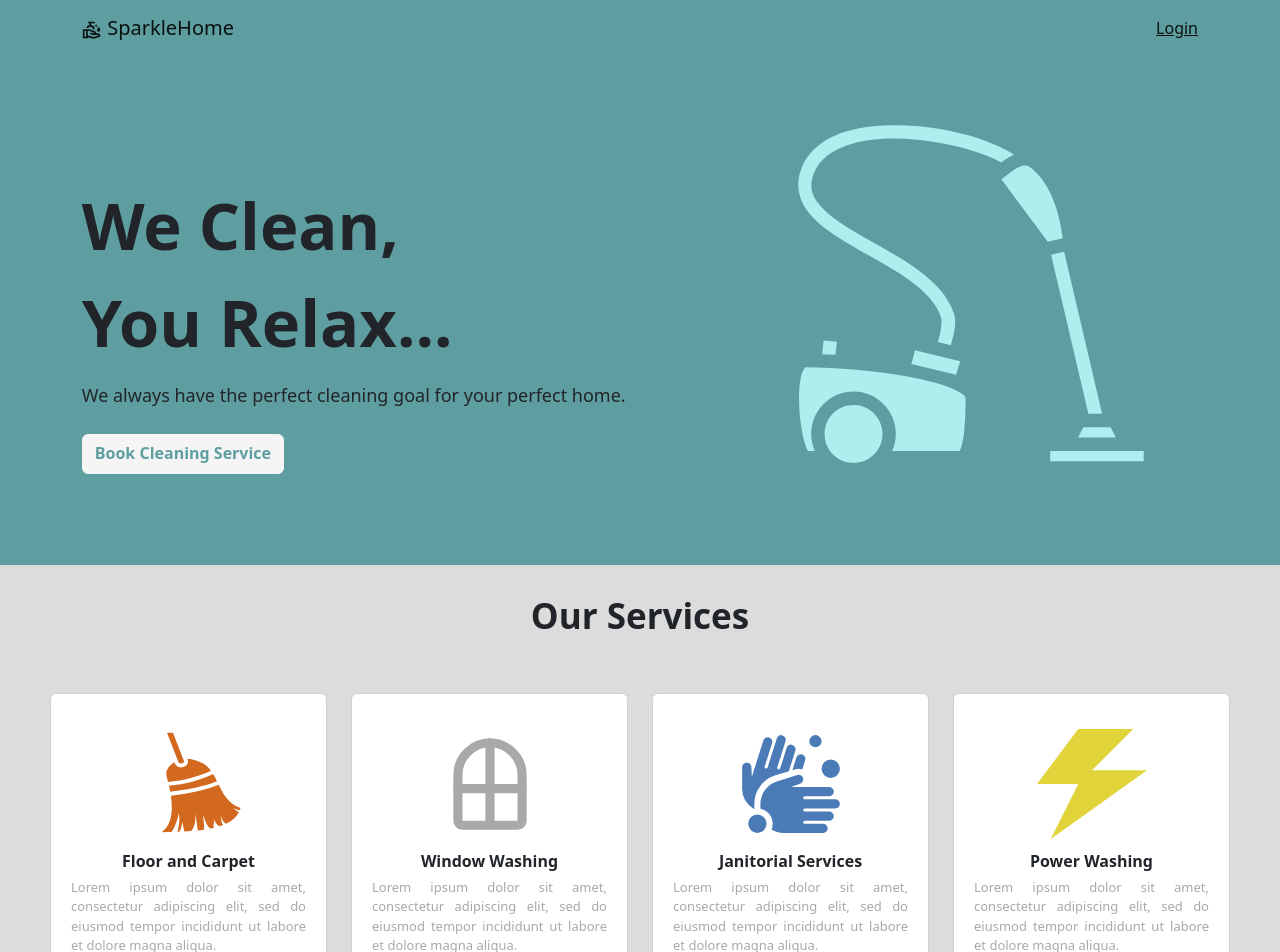
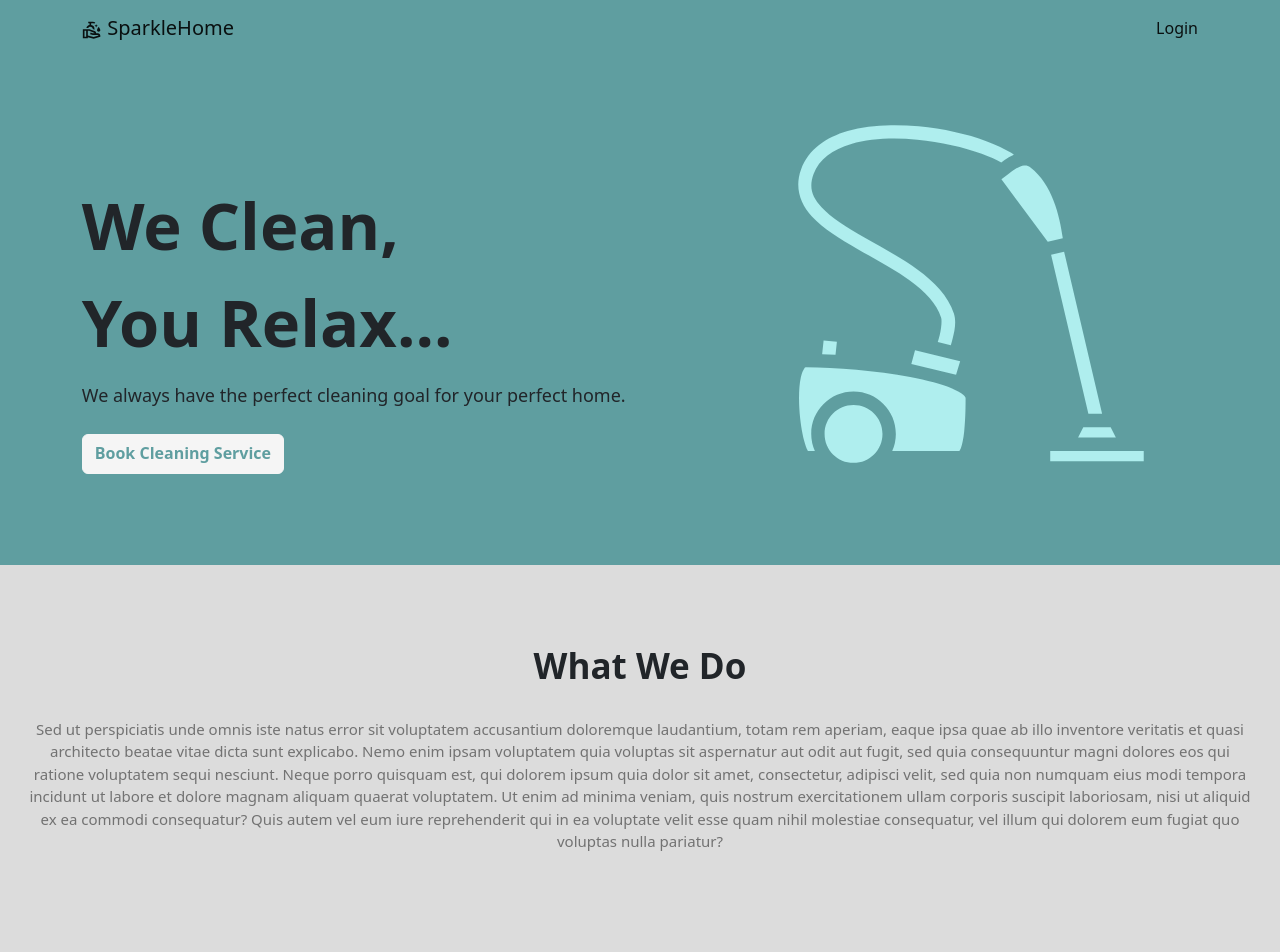
Before and after one commit to yeisharoberts/sparklehome, a React (Create React App) app in the folder client/: page / in a window 1280 px wide. Shown: the top 952 px of the page. Built offline with nearby package versions, Linux system fonts and the light colour scheme.

Commit message:
'UpdateUI'

```diff
--- a/client/package.json
+++ b/client/package.json
@@ -3,6 +3,9 @@
   "version": "0.1.0",
   "private": true,
   "dependencies": {
+    "@emotion/react": "^11.11.0",
+    "@emotion/styled": "^11.11.0",
+    "@mui/material": "^5.12.3",
     "@testing-library/jest-dom": "^5.16.5",
     "@testing-library/react": "^13.4.0",
     "@testing-library/user-event": "^13.5.0",
--- a/client/src/Book_Cleaning.js
+++ b/client/src/Book_Cleaning.js
@@ -1,10 +1,29 @@
+// Bootstrap
+import Card from 'react-bootstrap/Card';
+import Row from 'react-bootstrap/Row';
+import Col from 'react-bootstrap/Col';
+import Form from 'react-bootstrap/Form';
 
-
-function Book_Cleaning(){
-    return(
+function Book_Cleaning() {
+    return (
         <>
             <div>
-                hey
+                <div style={{ padding: '30px' }}>
+                    <Card>
+                        <Form>
+                            <div>
+                                <Row>
+                                    <Col>
+                                        <Form.Control placeholder="First name" />
+                                    </Col>
+                                    <Col>
+                                        <Form.Control placeholder="Last name" />
+                                    </Col>
+                                </Row>
+                            </div>
+                        </Form>
+                    </Card>
+                </div>
             </div>
         </>
     );
--- a/client/src/Home.js
+++ b/client/src/Home.js
@@ -37,9 +37,19 @@ function Home() {
                         </Row>
                     </div>
                 </div>
+
+                <div className='parent-about-us'>
+                    <div className='what-we-do'>
+                        What We Do
+                    </div>
+                    <div className='what-we-do-text'>
+                        Sed ut perspiciatis unde omnis iste natus error sit voluptatem accusantium doloremque laudantium, totam rem aperiam, eaque ipsa quae ab illo inventore veritatis et quasi architecto beatae vitae dicta sunt explicabo. Nemo enim ipsam voluptatem quia voluptas sit aspernatur aut odit aut fugit, sed quia consequuntur magni dolores eos qui ratione voluptatem sequi nesciunt. Neque porro quisquam est, qui dolorem ipsum quia dolor sit amet, consectetur, adipisci velit, sed quia non numquam eius modi tempora incidunt ut labore et dolore magnam aliquam quaerat voluptatem. Ut enim ad minima veniam, quis nostrum exercitationem ullam corporis suscipit laboriosam, nisi ut aliquid ex ea commodi consequatur? Quis autem vel eum iure reprehenderit qui in ea voluptate velit esse quam nihil molestiae consequatur, vel illum qui dolorem eum fugiat quo voluptas nulla pariatur?
+                    </div>
+                </div>
+
                 <div className='parent-our-services'>
                     <div className='our-services'>
-                        Our Services
+                        Cleaning Services
                     </div>
 
                     <div className='row-services'>
--- a/client/src/Navigation.js
+++ b/client/src/Navigation.js
@@ -16,7 +16,7 @@ function Navigation() {
                             <Navbar.Toggle />
                             <Navbar.Collapse className="justify-content-end">
                                 <Navbar.Text>
-                                    <a href="#login">Login</a>
+                                    <a href="#login" className='log-tag'>Login</a>
                                 </Navbar.Text>
                             </Navbar.Collapse>
                         </Container>
--- a/client/src/css/Home.css
+++ b/client/src/css/Home.css
@@ -1,6 +1,5 @@
 .parent-home{
     min-height: 100vh;
-    padding-bottom: 30px;
     background-color: gainsboro;
 }
 
@@ -54,11 +53,16 @@
     border-radius: 25px;
 }
 
+.parent-our-services{
+    background-color: rgb(255, 255, 255);
+    padding-bottom: 25px;
+}
+
 .our-services{
     display: flex;
     justify-content: center;
     align-items: center;
-    padding-top: 25px;
+    padding-top: 35px;
     font-size: 35px;
     font-weight: 600;
 }
@@ -119,3 +123,24 @@
     font-size: 110px;
     color: rgb(225, 211, 58);
 }
+
+.parent-about-us{
+    padding-bottom: 25px;
+    padding-top: 25px;
+}
+
+.what-we-do{
+    display: grid;
+    place-items: center;
+    padding-top: 50px;
+    font-size: 35px;
+    font-weight: 600;
+}
+
+.what-we-do-text{
+    padding: 25px;
+    font-size: 15px;
+    text-align: center;
+    color:rgb(114, 114, 114);
+    padding-bottom: 80px;
+}
--- a/client/src/css/Navigation.css
+++ b/client/src/css/Navigation.css
@@ -6,3 +6,7 @@
     background-color: cadetblue;
     height: 65px;
 }
+
+.log-tag{
+    text-decoration: none;
+}
```
Also changed, not shown: 1 other file (tests, documents, lock files or other folders).
